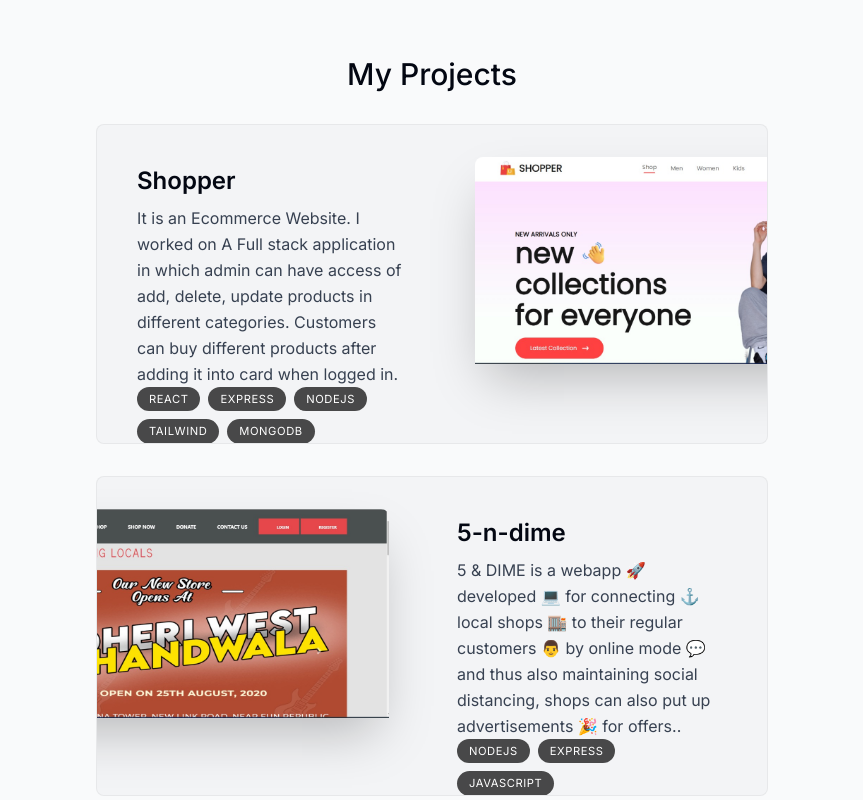
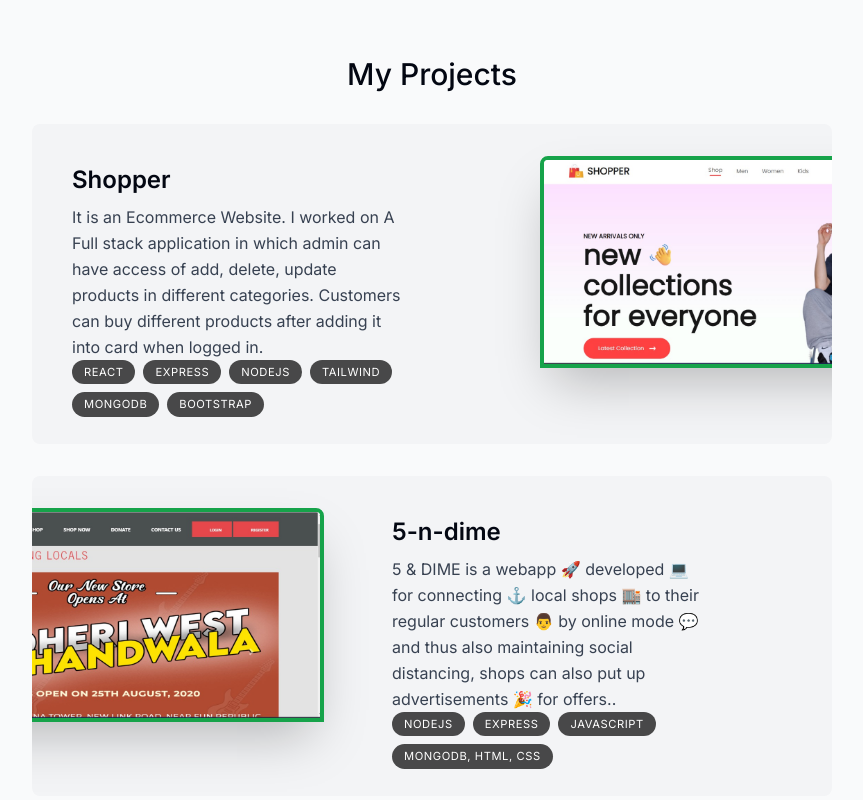
Before and after one commit to skd28/portfolio_1, a Next.js app: page / in a window 1280 px wide. Shown: the part 1220-2020 px from the top of the page, without its empty margins (208-1071 px from the left). Built offline with nearby package versions, Linux system fonts and the light colour scheme.

Commit message:
update on project sections

```diff
--- a/components/project.tsx
+++ b/components/project.tsx
@@ -28,15 +28,16 @@
         scale: scaleProgess,
         opacity: opacityProgess,
       }}
-      className="group mb-3 sm:mb-8 last:mb-0"
+      className="group sm:mb-8 last:mb-0  "
     >
-      <section className="bg-gray-100 max-w-[42rem] border border-black/5 rounded-lg overflow-hidden sm:pr-8 relative sm:h-[20rem] hover:bg-gray-200 transition sm:group-even:pl-8 dark:text-white dark:bg-white/10 dark:hover:bg-white/20">
-        <div className="pt-4 pb-7 px-5 sm:pl-10 sm:pr-2 sm:pt-10 sm:max-w-[50%] flex flex-col h-full sm:group-even:ml-[18rem]">
+      {/* max-w-[42rem] */}
+      <section className="bg-gray-100 max-w-[50rem]   border-black/5 rounded-lg overflow-hidden sm:pr-8 relative sm:h-[20rem] hover:bg-gray-200 transition sm:group-even:pl-8 dark:text-white dark:bg-white/10 dark:hover:bg-white/20">
+        <div className="pt-4   pb-7 px-5 sm:pl-10 sm:pr-2 sm:pt-10 sm:max-w-[50%] flex flex-col  sm:group-even:ml-[18rem]">
           <h3 className="text-2xl font-semibold">{title}</h3>
           <p className="mt-2 leading-relaxed text-gray-700 dark:text-white/70">
             {description}
           </p>
-          <ul className="flex flex-wrap mt-4 gap-2 sm:mt-auto">
+          <ul className="flex flex-wrap mt-4  gap-2  sm:mt-auto ">
             {tags.map((tag, index) => (
               <li
                 className="bg-black/[0.7] px-3 py-1 text-[0.7rem] uppercase tracking-wider text-white rounded-full dark:text-white/70"
@@ -52,7 +53,7 @@
           src={imageUrl}
           alt="Project I worked on"
           quality={95}
-          className="absolute hidden sm:block top-8 -right-40 w-[28.25rem] rounded-t-lg shadow-2xl
+          className="absolute hidden sm:block border-4 border-green-600 top-8 -right-40 w-[28.25rem] rounded-t-lg shadow-2xl
         transition
         group-hover:scale-[1.04]
         group-hover:-translate-x-3
```
Also changed, not shown: 1 other file (tests, documents, lock files or other folders).
